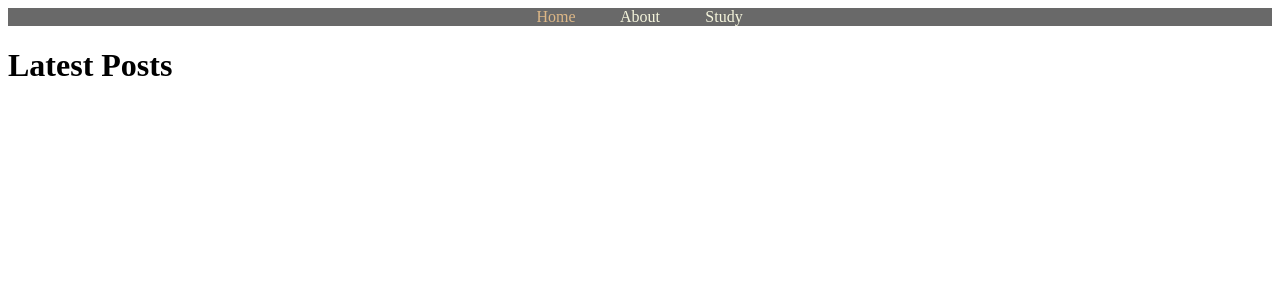
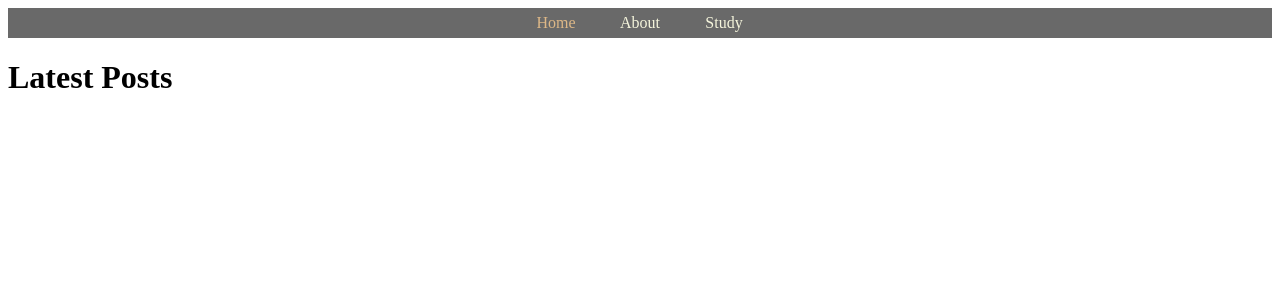
Before and after one commit to BreadKey/breadkey.github.io, a Jekyll site: the page built from index.html, in a window 1280 px wide. Shown: the top 300 px of the page. Built offline with Jekyll 4.4.1, drawn with Linux system fonts in a browser that asks for light colours.

Commit message:
네비게이션 배경색이 네비게이션 영역 전체에 반영되도록함

```diff
--- a/_includes/navigation.html
+++ b/_includes/navigation.html
@@ -1,7 +1,4 @@
 <style type="text/css">
-	nav {
-		background-color: dimgray;
-	}
 	a {
 		text-decoration: none;
 		text-align: center;
--- a/_layouts/default.html
+++ b/_layouts/default.html
@@ -5,7 +5,7 @@
 	<link rel="stylesheet" type="text/css" href="{{ "/css/default.css" | prepend: site.base }}">
 </head>
 <body>
-	<div class="center-container">
+	<div class="center-container" id="navigation-container">
 		<div class="center-content">
 			{% include navigation.html %}
 		</div>
```
